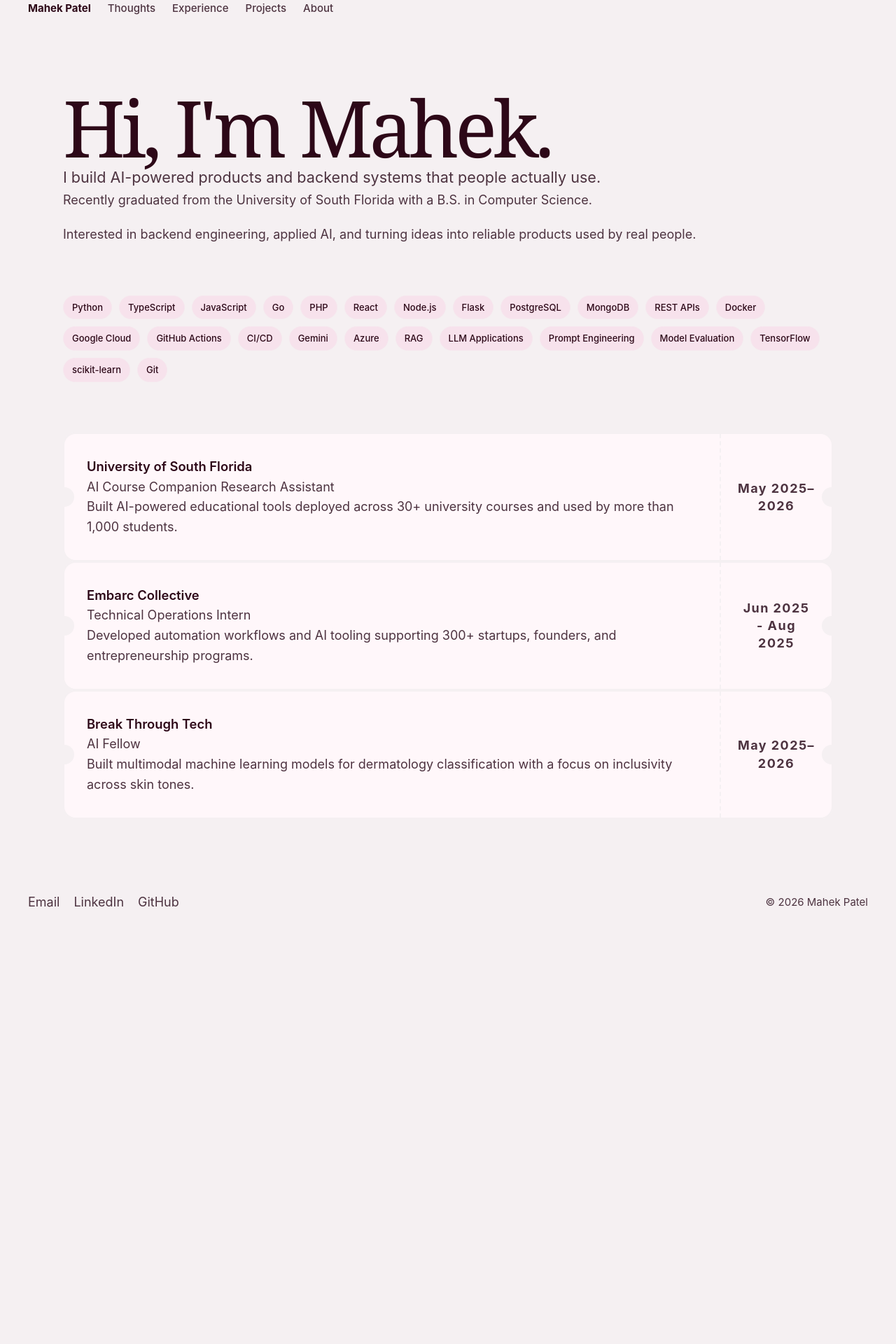
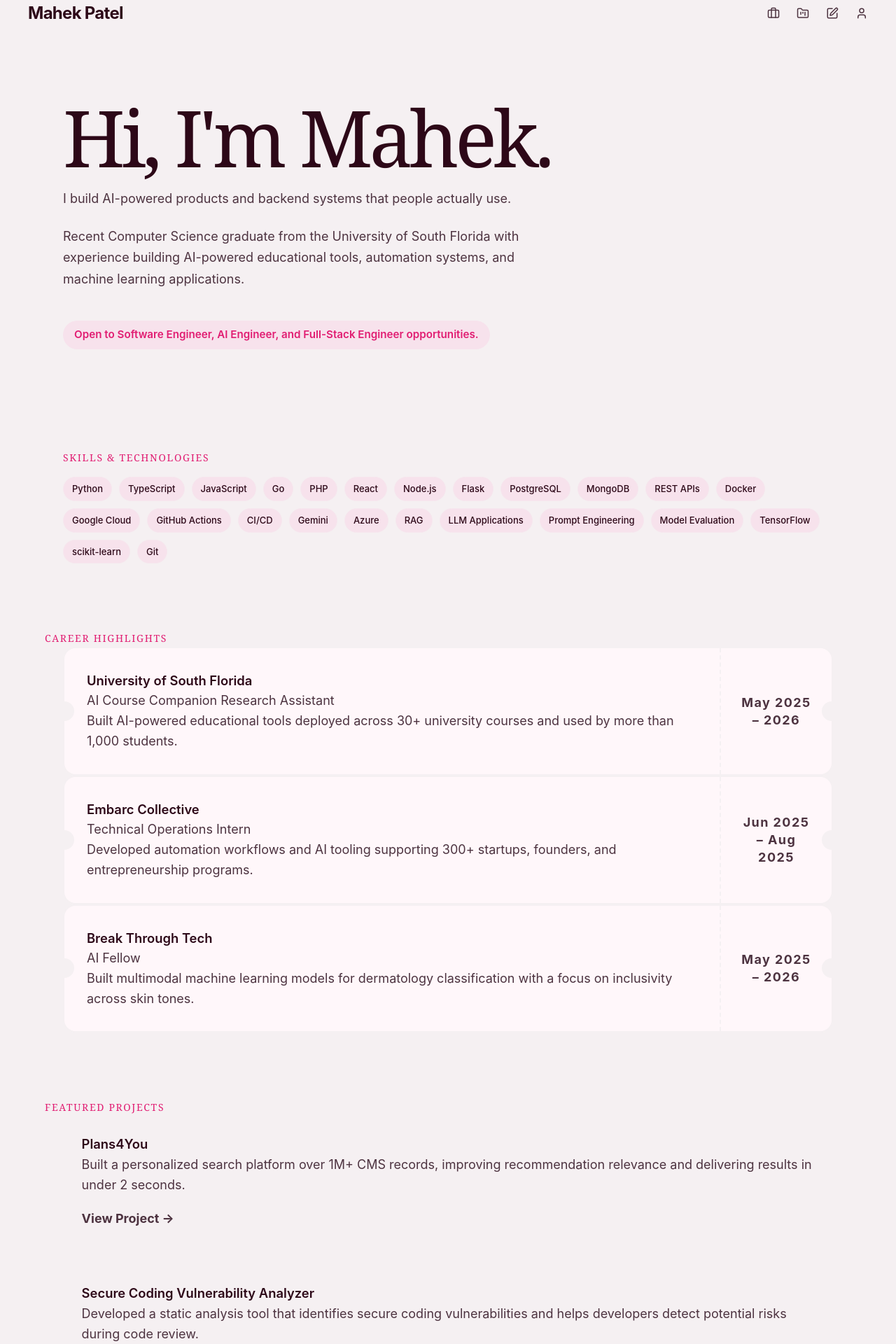
Before and after one commit to mahekp05/personal-website, a React (Vite) app in the folder app/: page / in a window 1280 px wide. Shown: the part 40-1960 px from the top of the page at 70% size. Before the commit the page ends 1383 px from the top, so only its background shows below. Built offline with nearby package versions, Linux system fonts and the light colour scheme.

Commit message:
UI/UX updates for frontend visuals

```diff
--- a/app/index.html
+++ b/app/index.html
@@ -4,7 +4,7 @@
     <meta charset="UTF-8" />
     <link rel="icon" type="image/svg+xml" href="/favicon.svg" />
     <meta name="viewport" content="width=device-width, initial-scale=1.0" />
-    <title>field-notes</title>
+    <title>Mahek Patel</title>
   </head>
   <body>
     <div id="root"></div>
--- a/app/package.json
+++ b/app/package.json
@@ -10,6 +10,7 @@
     "preview": "vite preview"
   },
   "dependencies": {
+    "lucide-react": "^1.20.0",
     "react": "^19.2.6",
     "react-dom": "^19.2.6",
     "react-router-dom": "^7.17.0"
--- a/app/src/components/Header.tsx
+++ b/app/src/components/Header.tsx
@@ -1,3 +1,9 @@
+import {
+  Briefcase,
+  FolderKanban,
+  PenSquare,
+  User,
+} from "lucide-react";
 import { Link } from "react-router-dom";
 
 export default function Header() {
@@ -7,10 +13,22 @@ export default function Header() {
         <Link to="/" className="site-logo">
           Mahek Patel
         </Link>
-        <Link to="/notes">Thoughts</Link>
-        <Link to="/work">Experience</Link>
-        <Link to="/now">Projects</Link>
-        <Link to="/about">About</Link>
+
+        <Link to="/work">
+          <Briefcase size={18} />
+        </Link>
+
+        <Link to="/now">
+          <FolderKanban size={18} />
+        </Link>
+
+        <Link to="/notes">
+          <PenSquare size={18} />
+        </Link>
+
+        <Link to="/about">
+          <User size={18} />
+        </Link>
       </nav>
     </header>
   );
--- a/app/src/data/projects.ts
+++ b/app/src/data/projects.ts
@@ -1,8 +1,15 @@
-import type { WorkItem } from "./experience";
+type ProjectItem = {
+  id: string;
+  title: string;
+  description: string;
+  github?: string;
+  demo?: string;
+  technologies?: string[];
+};
 
-export const projects: WorkItem[] = [
+export const projects: ProjectItem[] = [
   {
-    id: 1,
+    id: "plans4you",
     title: "Plans4You",
     description:
       "Insurance plan recommendation engine matching users against 1M+ plan records in real time.",
@@ -10,23 +17,23 @@ export const projects: WorkItem[] = [
     technologies: ["Flask", "Next.js", "PostgreSQL"],
   },
   {
-    id: 2,
+    id: "security-agent",
     title: "Security Agent",
     description:
-      "Diff-aware code review agent that analyzes only changed code in a PR, runs findings through an adversarial prosecutor/defender/judge loop, and posts a ranked security report — covering OWASP injection, misconfiguration, and error handling categories.",
+      "Diff-aware code review agent that analyzes only changed code in a PR, runs findings through an adversarial prosecutor/defender/judge loop, and posts a ranked security report covering OWASP injection, misconfiguration, and error handling categories.",
     github: "https://github.com/mahekp05/security-agent",
     technologies: ["Python", "HuggingFace", "GitHub Actions"],
   },
   {
-    id: 3,
+    id: "luna",
     title: "Luna – Voice Assistant",
     description:
-      "Voice-controlled assistant that automates everyday tasks — web search, live weather, news headlines, and YouTube playback — using speech recognition with 80%+ accuracy.",
+      "Voice-controlled assistant that automates everyday tasks including web search, live weather, news headlines, and YouTube playback using speech recognition with 80%+ accuracy.",
     github: "https://github.com/mahekp05/Voice-Assistant-",
     technologies: ["Python", "SpeechRecognition", "Selenium", "BeautifulSoup"],
   },
   {
-    id: 4,
+    id: "skinterest",
     title: "Skinterest",
     description:
       "Multimodal ML model for skin condition classification, built during the Break Through Tech fellowship with inclusivity in mind across diverse skin tones.",
@@ -35,7 +42,7 @@ export const projects: WorkItem[] = [
     technologies: ["Python", "TensorFlow", "OpenCV"],
   },
   {
-    id: 5,
+    id: "ai-startup-trends",
     title: "AI Startup Trends",
     description:
       "Research analysis of 54,000+ AI startup launches on Product Hunt from 2022–2026, tracking ecosystem growth, engagement decline, and winner-take-all dynamics using network analysis and custom data pipelines.",
--- a/app/src/pages/FieldNotes.tsx
+++ b/app/src/pages/FieldNotes.tsx
@@ -5,7 +5,6 @@ export default function FieldNotes() {
   return (
     <main className="page">
       <div className="page-header">
-        <p className="eyebrow">Field Notes</p>
         <h1>Thoughts, lessons, and things I’m learning.</h1>
         <p className="intro">
           A small collection of reflections from projects, work, school, and life.
--- a/app/src/pages/Home.tsx
+++ b/app/src/pages/Home.tsx
@@ -2,29 +2,27 @@ function Home() {
   return (
     <main className="page">
       <section className="hero">
-
         <h1>Hi, I'm Mahek.</h1>
 
         <p className="hero-intro">
           I build AI-powered products and backend systems that people actually use.
         </p>
 
-        <div className="hero-details">
-          <p>
-            Recently graduated from the University of South Florida with a B.S. in
-            Computer Science.
+        <p className="hero-subtitle">
+          Recent Computer Science graduate from the University of South Florida
+          with experience building AI-powered educational tools, automation
+          systems, and machine learning applications.
         </p>
 
-          <p>
-            Interested in backend engineering, applied AI, and turning ideas into
-            reliable products used by real people.
+        <p className="hero-open">
+          Open to Software Engineer, AI Engineer, and Full-Stack Engineer
+          opportunities.
         </p>
-        </div>
-
       </section>
 
+      <section className="tech-section">
+        <h2>Skills & Technologies</h2>
 
-    <section className="tech-section">
         <div className="tech-cloud">
           <span>Python</span>
           <span>TypeScript</span>
@@ -53,60 +51,100 @@ function Home() {
         </div>
       </section>
 
-      <section className="ticket-stack">
+      <section className="experience-section">
+        <h2>Career Highlights</h2>
+
+        <div className="ticket-stack">
           <article className="ticket">
             <div className="ticket-main">
               <h3>University of South Florida</h3>
+
               <p className="ticket-role">
                 AI Course Companion Research Assistant
               </p>
 
               <p>
-              Built AI-powered educational tools deployed across 30+ university
-              courses and used by more than 1,000 students.
+                Built AI-powered educational tools deployed across 30+
+                university courses and used by more than 1,000 students.
               </p>
             </div>
 
             <div className="ticket-stub">
-            <span className="ticket-date">May 2025–2026</span>
+              <span className="ticket-date">May 2025 – 2026</span>
             </div>
           </article>
 
           <article className="ticket">
             <div className="ticket-main">
               <h3>Embarc Collective</h3>
+
               <p className="ticket-role">
                 Technical Operations Intern
               </p>
 
               <p>
-              Developed automation workflows and AI tooling supporting 300+ startups,
-              founders, and entrepreneurship programs.
+                Developed automation workflows and AI tooling supporting 300+
+                startups, founders, and entrepreneurship programs.
               </p>
             </div>
 
             <div className="ticket-stub">
-            <span className="ticket-date">Jun 2025 - Aug 2025</span>
+              <span className="ticket-date">Jun 2025 – Aug 2025</span>
             </div>
           </article>
 
           <article className="ticket">
             <div className="ticket-main">
               <h3>Break Through Tech</h3>
+
               <p className="ticket-role">
                 AI Fellow
               </p>
 
               <p>
-              Built multimodal machine learning models for dermatology classification
-              with a focus on inclusivity across skin tones.
+                Built multimodal machine learning models for dermatology
+                classification with a focus on inclusivity across skin tones.
               </p>
             </div>
 
             <div className="ticket-stub">
-            <span className="ticket-date">May 2025–2026</span>
+              <span className="ticket-date">May 2025 – 2026</span>
             </div>
           </article>
+        </div>
+      </section>
+
+      <section className="featured-projects">
+        <h2>Featured Projects</h2>
+
+        <div className="project-grid">
+          <article className="project-card">
+            <h3>Plans4You</h3>
+
+            <p className="project-description">
+              Built a personalized search platform over 1M+ CMS records, improving
+              recommendation relevance and delivering results in under 2 seconds.
+            </p>
+
+            <div className="project-links">
+              <a href="/now">View Project →</a>
+            </div>
+          </article>
+
+          <article className="project-card">
+            <h3>Secure Coding Vulnerability Analyzer</h3>
+
+            <p className="project-description">
+              Developed a static analysis tool that identifies secure coding
+              vulnerabilities and helps developers detect potential risks during code
+              review.
+            </p>
+
+            <div className="project-links">
+              <a href="/now">View Project →</a>
+            </div>
+          </article>
+        </div>
       </section>
 
     </main>
--- a/app/src/pages/Now.tsx
+++ b/app/src/pages/Now.tsx
@@ -4,24 +4,30 @@ export default function Now() {
   return (
     <main className="page">
       <div className="page-header">
-    <p className="eyebrow">Projects</p>
-    <h1>Build log.</h1>
+        <h1>Projects.</h1>
+
         <p className="intro">
-      A collection of tools, experiments, and systems I’ve built across AI,
+          A collection of tools, experiments, and systems I've built across AI,
           backend engineering, and product development.
         </p>
       </div>
 
       <div className="project-grid">
         {projects.map((project) => (
-      <article className="project-card" key={project.id}>
+          <article
+            id={project.id}
+            className="project-card"
+            key={project.id}
+          >
             <div className="project-card-top">
               <span className="project-status">Built</span>
             </div>
 
             <h2>{project.title}</h2>
 
-        <p className="project-description">{project.description}</p>
+            <p className="project-description">
+              {project.description}
+            </p>
 
             {project.technologies && (
               <div className="project-tech">
@@ -33,13 +39,21 @@ export default function Now() {
 
             <div className="project-links">
               {project.github && (
-            <a href={project.github} target="_blank" rel="noreferrer">
+                <a
+                  href={project.github}
+                  target="_blank"
+                  rel="noreferrer"
+                >
                   GitHub →
                 </a>
               )}
 
               {project.demo && (
-            <a href={project.demo} target="_blank" rel="noreferrer">
+                <a
+                  href={project.demo}
+                  target="_blank"
+                  rel="noreferrer"
+                >
                   Live Demo →
                 </a>
               )}
--- a/app/src/styles/globals.css
+++ b/app/src/styles/globals.css
@@ -105,14 +105,19 @@ h3 {
 
 .site-title,
 .site-logo {
+  font-size: 1.5rem;
+  font-weight: 700;
+  letter-spacing: -0.03em;
   color: var(--text-h);
-  font-weight: 700;
+  margin-right: auto;
 }
 
 nav {
   display: flex;
+  align-items: center;
   gap: clamp(14px, 3vw, 24px);
   flex-wrap: wrap;
+  width: 100%;
 }
 
 nav a {
@@ -125,31 +130,58 @@ nav a:hover {
   color: var(--accent);
 }
 
+nav a:not(.site-logo) {
+  display: flex;
+  align-items: center;
+  justify-content: center;
+}
+
 /* Page layout */
+
+
+.hero {
+  width: min(100%, 1100px);
+  margin: 0 auto;
+}
+
+.hero h1 {
+  margin-bottom: 1.25rem;
+}
+
+.hero-intro {
+  margin-bottom: 1.5rem;
+}
+
+.hero-subtitle {
+  width: min(100%, 700px);
+  line-height: 1.7;
+  margin-bottom: 1.5rem;
+}
+
+.hero-open {
+  display: inline-block;
+  margin-bottom: 3rem;
+
+  padding: 0.5rem 1rem;
+  border-radius: 999px;
+
+  background: #f7e2ec;
+  color: var(--accent);
+  font-size: 0.95rem;
+  font-weight: 600;
+}
+
+
+.hero p + p {
+  margin-top: 20px;
+}
 
 .page {
   flex: 1;
   padding: clamp(28px, 5vw, 72px);
   display: flex;
   flex-direction: column;
-  gap: clamp(40px, 6vw, 72px);
-}
-
-.hero {
-  width: min(100%, 1100px);
-  margin: 0 auto;
-}
-
-.hero-intro,
-.intro {
-  width: min(100%, 820px);
-  font-size: clamp(1.1rem, 2vw, 1.35rem);
-  line-height: 1.7;
-  color: var(--text);
-}
-
-.hero p + p {
-  margin-top: 20px;
+  gap: clamp(56px, 8vw, 96px);
 }
 
 .page-header,
@@ -345,6 +377,12 @@ nav a:hover {
   box-shadow: var(--shadow);
 }
 
+.featured-projects .project-card {
+  background: transparent;
+  border: 1px solid var(--border);
+  box-shadow: none;
+}
+
 .project-card-top {
   display: flex;
   justify-content: space-between;
```
Also changed, not shown: 1 other file (tests, documents, lock files or other folders). Lines whose indentation alone changed are shown as unchanged.
